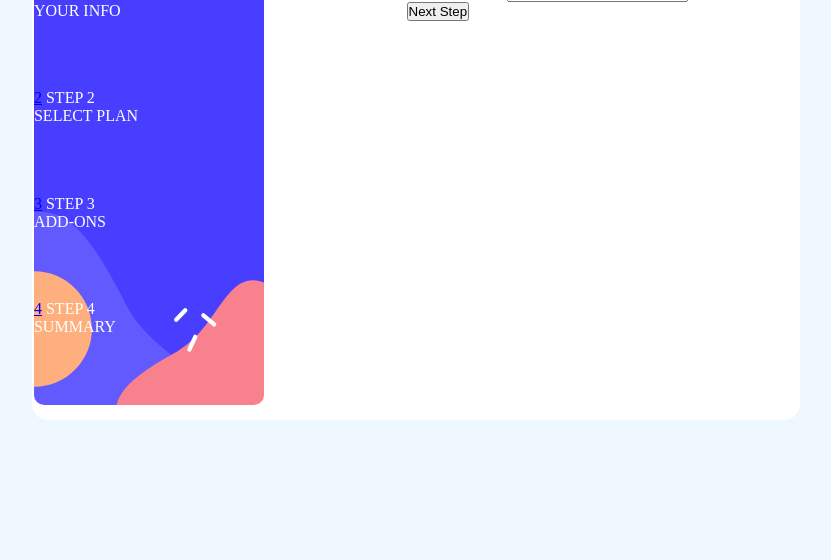
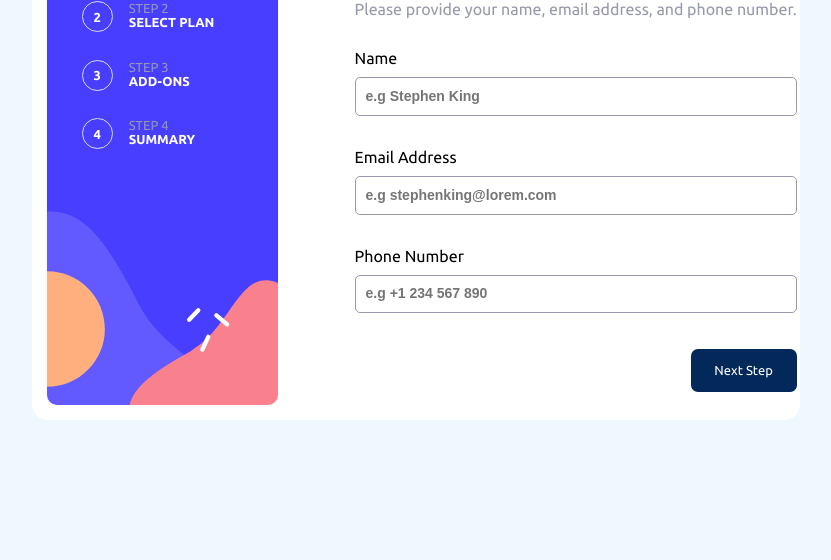
Before and after one commit to zmn17/multi-step-from, a plain HTML site: page index.html in a window 1280 px wide. Shown: the part 240-800 px from the top of the page, without its empty margins (224-1055 px from the left). Drawn offline with Linux system fonts and the light colour scheme.

Commit message:
finish sidebar, step 1

```diff
--- a/index.html
+++ b/index.html
@@ -13,32 +13,41 @@
 
   <div class="container">
     <nav id="desktop-nav">
-      <div class="step">
-        <span class="one"><a href="#your-info">1</a></span>
+
+      <div class="steps">
+        <span class="step"><a href="#your-info">1</a></span>
+        <div class="labels">
           <span class="label-a">STEP 1</span>
           <br>
           <span class="label-b">YOUR INFO</span>
         </div>
+      </div>
 
-      <div class="step">
-        <span class="two"><a href="#select-plan">2</a></span>
+      <div class="steps">
+        <span class="step"><a href="#select-plan">2</a></span>
+        <div class="labels">
           <span class="label-a">STEP 2</span>
           <br>
           <span class="label-b">SELECT PLAN</span>
         </div>
+      </div>
 
-      <div class="step">
-        <span class="three"><a href="#ad-ons">3</a></span>
+      <div class="steps">
+        <span class="step"><a href="#ad-ons">3</a></span>
+        <div class="labels">
           <span class="label-a">STEP 3</span>
           <br>
           <span class="label-b">ADD-ONS</span>
         </div>
+      </div>
 
-      <div class="step">
-        <span class="four"><a href="#summary">4</a></span>
+      <div class="steps">
+        <span class="step"><a href="#summary">4</a></span>
+        <div class="labels">
           <span class="label-a">STEP 4</span>
           <br>
           <span class="label-b">SUMMARY</span>
+        </div>
       </div>
 
     </nav>
--- a/style.css
+++ b/style.css
@@ -1,3 +1,4 @@
+@import url('https://fonts.googleapis.com/css2?family=Ubuntu:wght@400;500;700&display=swap');
 /* GENERAL */
 
 *{
@@ -14,27 +15,145 @@ body {
     align-items: center;
 }
 
+
+
 .container {
     background-color: hsl(0, 0%, 100%);
     height: 65%;
     width: 60%;
     border-radius: 1rem;
     display: flex;
-    justify-content: space-around;
+    gap: 10%;
 }
+
+/* sidebar start */
 
 #desktop-nav {
     background: url("./assets/images/bg-sidebar-desktop.svg");
     background-repeat: no-repeat;
     background-size: cover;
+    font-family: 'Ubuntu', sans-serif;
+    font-weight: bold lighter;
     width: 30%;
     color: white;
     display: flex;
     flex-direction: column;
-    justify-content: space-evenly;
     margin-top: 2%;
     margin-bottom: 2%;
-    margin-right: 18%;
+    margin-left: 2%;
     border-bottom-right-radius: 10px;
     border-bottom-left-radius: 10px;
+
 }
+
+.steps {
+    margin-left: 15%;
+    margin-top: 12%;
+    font-size: 13px;
+    font-weight: bold;
+    display: flex;
+    gap: 1rem;
+}
+
+
+.step a {
+    text-decoration: none;
+    border: 1px solid hsl(229, 24%, 87%);
+    border-radius: 50%;
+    width: 1.8rem;
+    height: 1.8rem;
+    display: flex;
+    justify-content: center;
+    align-items: center;
+    color: white;
+    font-size: 13px;
+}
+
+.step a:hover {
+    background-color: hsl(229, 24%, 87%);
+    color: black;
+}
+
+
+.label-a {
+    color: hsl(231, 11%, 63%);
+    font-weight: lighter;
+}
+
+/* sidebar end */
+
+/* step 1 start */
+
+#your-info {
+    display: flex;
+    flex-direction: column;
+    margin-top: 3rem;
+    gap: 15px;
+    font-family: 'Ubuntu', sans-serif;
+    position: relative;
+}
+
+#your-info h1 {
+    font-size: 2rem;
+}
+
+#your-info p {
+    color: hsl(231, 11%, 63%)
+}
+
+form {
+    display: flex;
+    flex-direction: column;
+    gap: 2rem;
+    margin-top: 1rem;
+}
+
+.input-label {
+    display: flex;
+    flex-direction: column;
+    gap: 10px;
+}
+
+#name,
+#email,
+#number {
+    height: 2.3rem;
+    border-radius: 5px;
+    border: 1px solid hsl(231, 11%, 63%);
+    padding-left: 10px;
+}
+
+#name::placeholder,
+#email::placeholder,
+#number::placeholder {
+    text-align: left;
+    padding-right: 2rem;
+    font-weight: bold;
+    font-size: 14px;
+}
+
+input[type="number"]::-webkit-inner-spin-button,
+input[type="number"]::-webkit-outer-spin-button {
+    appearance: none;
+    -webkit-appearance: none;
+    margin: 0;
+}
+
+.next-step {
+    width: 24%;
+    height: 2.7rem;
+    background-color: hsl(213, 96%, 18%);
+    color: white;
+    font-size: 13px;
+    border: none;
+    border-radius: 7px;
+    font-family: 'Ubuntu', sans-serif;
+    position: absolute;
+    bottom: 6%;
+    left: 76%;
+}
+
+.next-step:hover {
+    background-color: hsl(243, 100%, 62%);
+}
+/* step 1 end */
```
Lines whose indentation alone changed are shown as unchanged.
